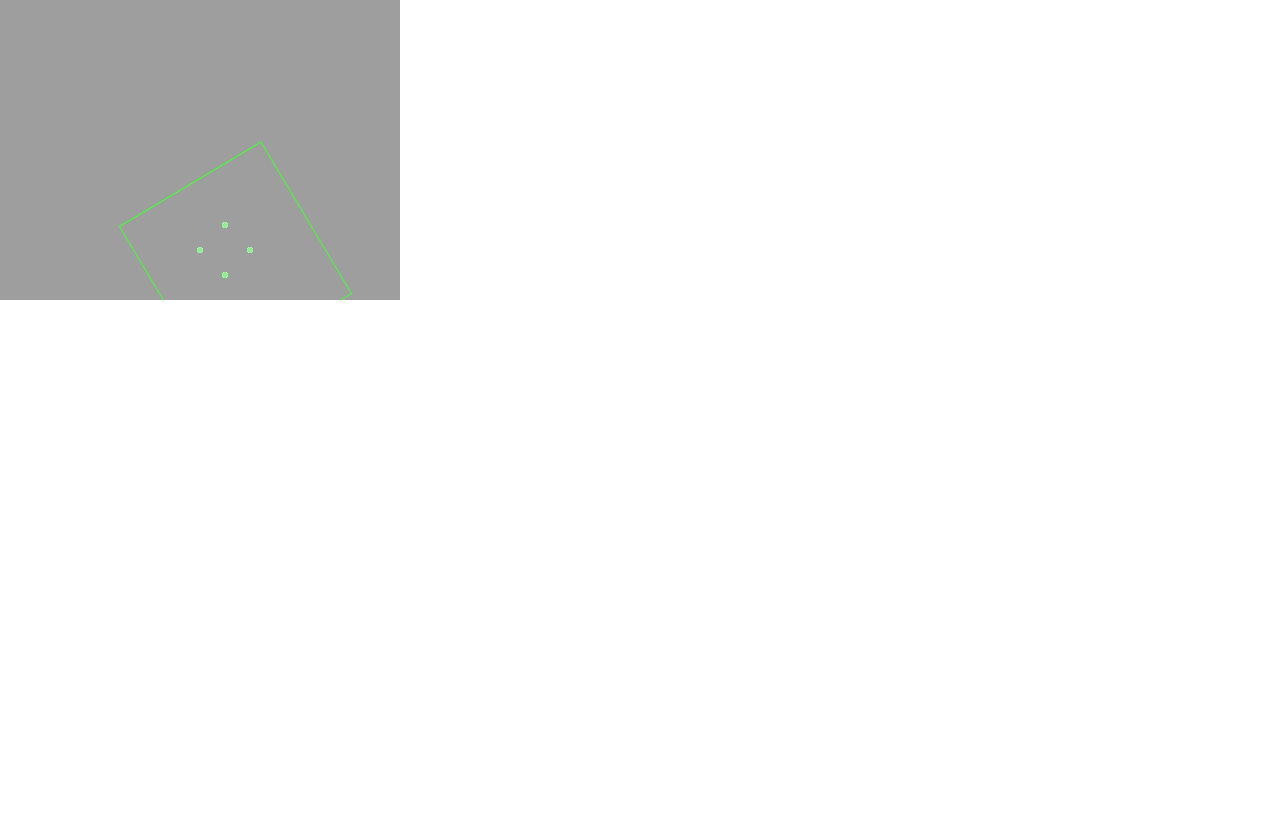
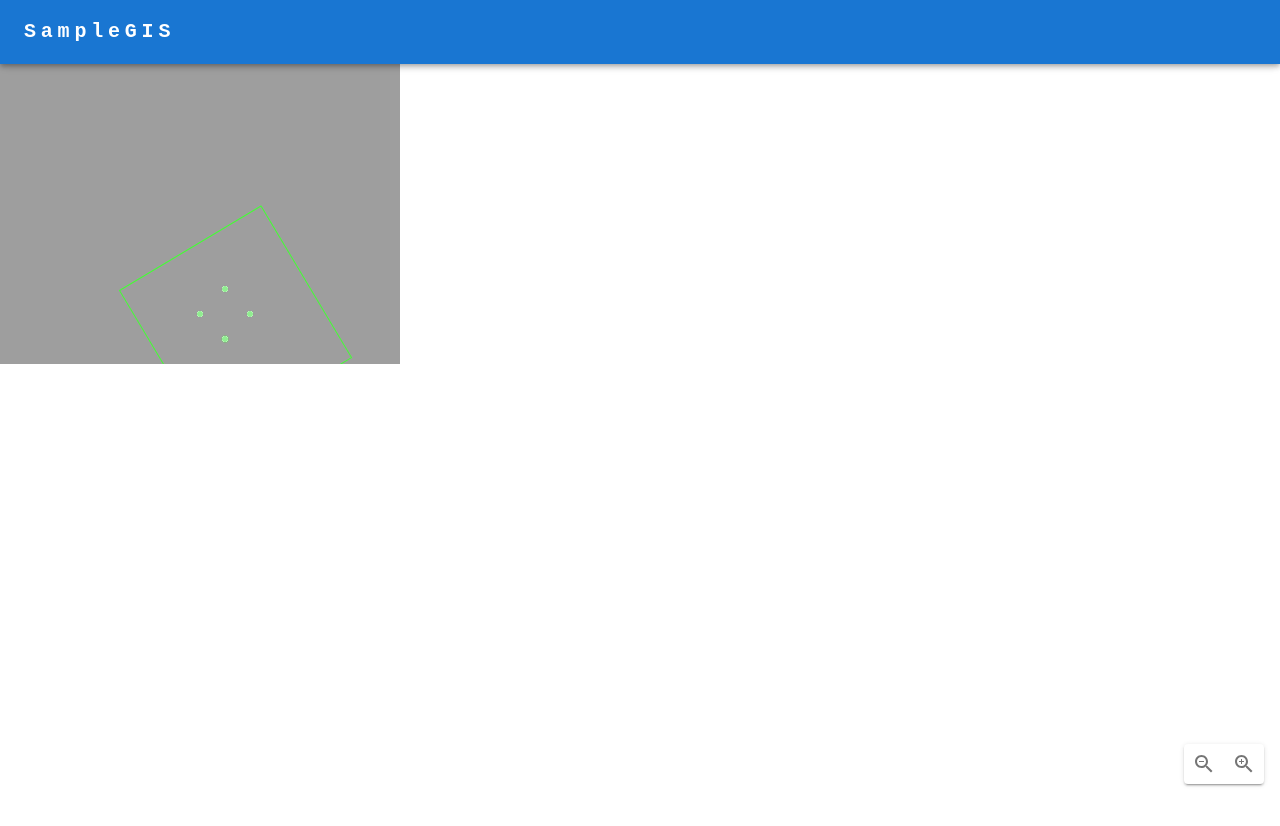
Before and after one commit to sbn-psi/sgis-viewer, a React (Create React App) app: page / in a window 1280 px wide. Shown: the top 826 px of the page. Before the commit the page ends 800 px from the top, so only its background shows below. Built offline with nearby package versions, Linux system fonts and the light colour scheme.

Commit message:
implement zooming, app bar, fix render order

```diff
--- a/package.json
+++ b/package.json
@@ -6,6 +6,7 @@
   "dependencies": {
     "@emotion/react": "^11.10.4",
     "@emotion/styled": "^11.10.4",
+    "@mui/icons-material": "^5.11.16",
     "@mui/material": "^5.10.4",
     "@testing-library/jest-dom": "^5.16.5",
     "@testing-library/react": "^13.4.0",
@@ -14,6 +15,8 @@
     "@types/node": "^16.11.58",
     "@types/react": "^18.0.18",
     "@types/react-dom": "^18.0.6",
+    "install": "^0.13.0",
+    "npm": "^9.6.4",
     "react": "^18.2.0",
     "react-dom": "^18.2.0",
     "react-scripts": "5.0.1",
--- a/src/App.tsx
+++ b/src/App.tsx
@@ -1,10 +1,11 @@
 import React, {useState} from 'react';
 import './App.css';
-import {Box} from '@mui/material';
+import {AppBar, Box, Toolbar, Typography} from '@mui/material';
 import { AppStateProvider, useAppState } from './AppStateContext';
 import { AppCanvasProvider } from './CanvasContext';
 import { Overview } from './components/Overview';
 import { ZoneCanvas } from './components/Zone';
+import Controls from './components/Controls';
 
 function App() {
 
@@ -23,9 +24,31 @@ function Main() {
   const state = useAppState()
 
   return <Box component="main" sx={{ bgcolor: 'background.default'}}>
+    <AppBar position='sticky'>
+      <Toolbar>
+        <Typography
+            variant="h6"
+            noWrap
+            component="a"
+            href="/"
+            sx={{
+              mr: 2,
+              display: { xs: 'none', md: 'flex' },
+              fontFamily: 'monospace',
+              fontWeight: 700,
+              letterSpacing: '.3rem',
+              color: 'inherit',
+              textDecoration: 'none',
+            }}
+          >
+            SampleGIS
+          </Typography>
+      </Toolbar>
+    </AppBar>
     { state.selectedZone
       ? <ZoneCanvas zone={state.selectedZone} sx={{height: '100%', width: '100%', overflow: 'auto'}}/>
       : <Overview sx={{height: '100%', width: '100%', overflow: 'auto'}}/>
     }
+    <Controls/>
   </Box>
 }
--- a/src/AppState.ts
+++ b/src/AppState.ts
@@ -3,6 +3,7 @@ export class AppState {
     readonly zones: Zone[]
     readonly selectedZone: Zone | null = null
     readonly selectedPOI: any
+    readonly zoomLevel: number = 1
     constructor({ overview, zones }: { overview: Zone, zones: Zone[] }) {
         this.overview = overview
         this.zones = zones
--- a/src/AppStateReducer.ts
+++ b/src/AppStateReducer.ts
@@ -4,7 +4,8 @@ type Action =
     { type: 'SELECTED_ZONE', zone: Zone } |
     { type: 'SELECTED_POI', poi: POI } |
     { type: 'UNSELECTED_ZONE' } |
-    { type: 'UNSELECTED_POI' }
+    { type: 'UNSELECTED_POI' } |
+    { type: 'ZOOM', level: number }
 
 export const stateReducer = (state: AppState, action: Action) => {
     switch (action.type) {
@@ -30,5 +31,11 @@ export const stateReducer = (state: AppState, action: Action) => {
                 ...state,
                 selectedPOI: null
             };
+        case "ZOOM":
+
+            return {
+                ...state,
+                zoomLevel: Math.max(0.1, action.level)
+            };
     }
 };
--- a/src/components/Canvas.tsx
+++ b/src/components/Canvas.tsx
@@ -1,16 +1,20 @@
 import React, {useRef, useEffect} from 'react'
+import { useAppState } from '../AppStateContext';
 import { useAppCanvasDispatch } from '../CanvasContext';
 
 type CanvasProps = {
   width: number,
-  height: number
+  height: number,
+  redraw?: (context: CanvasRenderingContext2D, props: any) => void
+  redrawProps?: any
 };
 
-function Canvas({ width, height }: CanvasProps) {
+function Canvas({ width, height, redraw, redrawProps }: CanvasProps) {
   const canvasRef = useRef<HTMLCanvasElement>(null)
   const canvas = canvasRef.current
   const ctx = canvas?.getContext('2d')
   const dispatch = useAppCanvasDispatch()
+  const state = useAppState()
 
   useEffect(() => {
 
@@ -18,16 +22,20 @@ function Canvas({ width, height }: CanvasProps) {
       dispatch(canvas)
 
       // set up scaling
-      const { devicePixelRatio:ratio=1 } = window
+      let { devicePixelRatio:ratio=1 } = window
+
+      ratio *= state.zoomLevel
+
       canvas.width = width*ratio
       canvas.height = height*ratio
       ctx.scale(ratio, ratio)
 
+      redraw && redraw(ctx, redrawProps)
     }
 
-  }, [ctx, canvas, width, height])
+  }, [ctx, canvas, width, height, state.zoomLevel])
 
-  return <canvas width={width} height={height} ref={canvasRef}>
+  return <canvas width={width * state.zoomLevel} height={height * state.zoomLevel} ref={canvasRef}>
     Your browser does not support canvas, please use another
   </canvas>
 }
--- /dev/null
+++ b/src/components/Controls.tsx
@@ -0,0 +1,31 @@
+import { ZoomIn, ZoomOut } from '@mui/icons-material'
+import { Box, ButtonGroup, IconButton } from '@mui/material'
+import React, { useRef, useEffect } from 'react'
+import { useAppState, useAppStateDispatch } from '../AppStateContext'
+
+const zoomLevels = [0.5, 1, 1.5, 2, 2.5, 3]
+
+export default function Controls() {
+  const dispatchState = useAppStateDispatch()
+  const state = useAppState()
+
+  const zoomIndex = zoomLevels.indexOf(state.zoomLevel)
+  const atMax = zoomIndex === zoomLevels.length - 1
+  const atMin = zoomIndex === 0
+
+  return <Box sx={{
+    position: 'fixed',
+    bottom: 16,
+    right: 16,
+    zIndex: 1000,
+  }}>
+    <ButtonGroup variant="contained" aria-label="contained primary button group" sx={{ backgroundColor: 'white' }}>
+      <IconButton onClick={() => dispatchState({ type: 'ZOOM', level: zoomLevels[zoomIndex - 1] })} disabled={atMin}>
+        <ZoomOut />
+      </IconButton>
+      <IconButton onClick={() => dispatchState({ type: 'ZOOM', level: zoomLevels[zoomIndex + 1] })} disabled={atMax}>
+        <ZoomIn />
+      </IconButton>
+    </ButtonGroup>
+  </Box>
+}
--- a/src/components/Overview.tsx
+++ b/src/components/Overview.tsx
@@ -5,15 +5,15 @@ import { useAppCanvas } from '../CanvasContext';
 import { getMousePos } from '../getMousePos';
 import { AppState, Zone } from '../AppState';
 import { Box } from '@mui/material';
-import {findWidth, intersectsZone, Point} from '../math' ;
+import { findWidth, intersectsZone, Point } from '../math';
 
 import data from '../data.json';
-const { pois } = data as {pois: Point[]};
+const { pois } = data as { pois: Point[] };
 
-export function Overview({sx}: {sx: any}) {
+export function Overview({ sx }: { sx: any }) {
   const [loaded, setLoaded] = useState<boolean>(false);
   const img = useRef<HTMLImageElement>(null);
-  const state:AppState = useAppState();
+  const state: AppState = useAppState();
   const dispatchState = useAppStateDispatch();
   const canvas = useAppCanvas();
   let drawContext = canvas?.getContext('2d');
@@ -23,9 +23,9 @@ export function Overview({sx}: {sx: any}) {
     document.body.style.cursor = 'default';
 
     const clickHandler = (x: number, y: number) => {
-      for(let zone of state.zones) {
+      for (let zone of state.zones) {
         if (intersectsZone(zone, x, y, drawContext)) {
-          dispatchState({type: 'SELECTED_ZONE', zone })
+          dispatchState({ type: 'SELECTED_ZONE', zone })
           return
         }
       }
@@ -42,7 +42,7 @@ export function Overview({sx}: {sx: any}) {
       // set up cursor pointer handling
       const mouseMoveListener = (event: MouseEvent) => {
         let pos = getMousePos(canvas, event);
-        for(let zone of state.zones) {
+        for (let zone of state.zones) {
           if (intersectsZone(zone, pos.x, pos.y, drawContext)) {
             document.body.style.cursor = 'pointer';
             return
@@ -58,7 +58,7 @@ export function Overview({sx}: {sx: any}) {
         canvas?.removeEventListener('mousemove', mouseMoveListener);
       };
     }
-  }, [canvas]);
+  }, [canvas, state.zoomLevel]);
 
   // setup image load listener so we rerender when it happens
   useEffect(() => {
@@ -77,31 +77,37 @@ export function Overview({sx}: {sx: any}) {
 
   // draw the current state
   if (loaded && drawContext) {
-    // overview image
-    drawContext.drawImage(img.current!, 0, 0);
-
-    // mapped zones
-    for(let zone of state.zones) {
-      drawZone(zone, drawContext);
-    }
-
-
-    // points
-    for(let poi of pois) {
-      drawPoi(poi, drawContext);
-    }
+    redraw(drawContext, { state, img });
   }
 
 
   return <Box sx={sx}>
     <img ref={img} src={state.overview!.url} style={{ display: 'none' }} crossOrigin="anonymous" />
     {state.zones.map((zone: Zone) => <img id={zone.name} key={zone.name} src={zone.url} style={{ display: 'none' }} crossOrigin="anonymous" />)}
-    <Canvas width={width} height={height} />
+    <Canvas width={width} height={height} redraw={redraw} redrawProps={{state, img}}/>
   </Box>;
 
 }
+
+function redraw(drawContext: CanvasRenderingContext2D, props: any) {
+  const { state, img } = props;
+
+  // overview image
+  drawContext.drawImage(img.current!, 0, 0);
+
+  // mapped zones
+  for (let zone of state.zones) {
+    drawZone(zone, drawContext);
+  }
+
+  // points
+  for (let poi of pois) {
+    drawPoi(poi, drawContext);
+  }
+}
+
 function drawZone(zone: Zone, ctx: CanvasRenderingContext2D) {
-  if(!(zone.left && zone.top && zone.height)) return;
+  if (!(zone.left && zone.top && zone.height)) return;
 
   // calculate tilt
   const angle = Math.atan2(zone.left.y - zone.top.y, zone.left.x - zone.top.x);
--- a/src/components/Zone.tsx
+++ b/src/components/Zone.tsx
@@ -11,10 +11,12 @@ const { pois } = data as {pois: POI[]};
 
 export function ZoneCanvas({zone, sx}: {zone: Zone, sx: any}) {
   const [loaded, setLoaded] = useState<boolean>(false);
+  const [ourPois, setOurPois] = useState<POI[]>([]);
   const img = useRef<HTMLImageElement>(null);
   const canvas = useAppCanvas();
   let drawContext = canvas?.getContext('2d');
   const dispatchState = useAppStateDispatch()
+  const state:AppState = useAppState()
 
   // setup click handlers for canvas
   useEffect(() => {
@@ -57,12 +59,21 @@ export function ZoneCanvas({zone, sx}: {zone: Zone, sx: any}) {
     }
   }, [canvas]);
 
-  // setup image load listener so we rerender when it happens
   useEffect(() => {
+    // setup image load listener so we rerender when it happens
     const listener = () => {
       setLoaded(true);
     };
     img.current!.addEventListener('load', listener);
+
+    let zonePois = []
+    for(let poi of pois) {
+      if(intersectsZone(zone, poi.x, poi.y, drawContext)) {
+        zonePois.push(poi)
+      }
+    }
+    console.log('setting our pois')
+    setOurPois(zonePois)
 
     return function cleanup() {
       img.current?.removeEventListener('load', listener);
@@ -74,24 +85,27 @@ export function ZoneCanvas({zone, sx}: {zone: Zone, sx: any}) {
 
   // draw the current state
   if (loaded && drawContext) {
-    // overview image
-    drawContext.drawImage(img.current!, 0, 0);
-
-    // points
-    for(let poi of pois) {
-      if(intersectsZone(zone, poi.x, poi.y, drawContext)) {
-        let point = translatePoint(poi, zone);
-        drawPoi(point, drawContext);
-      }
-    }
+    redraw(drawContext, {state, zone, ourPois, img});
   }
 
 
   return <Box sx={sx}>
     <img ref={img} src={zone.url} style={{ display: 'none' }} crossOrigin="anonymous" />
-    <Canvas width={width} height={height} />
+    <Canvas width={width} height={height} redraw={redraw} redrawProps={{state, zone, ourPois, img}}/>
     <Details />
   </Box>;
+}
+
+function redraw(context: CanvasRenderingContext2D, props: any) {
+  const { state, zone, ourPois, img } = props;
+  // overview image
+  context.drawImage(img.current!, 0, 0);
+
+  // points
+  for(let poi of ourPois) {
+    let point = translatePoint(poi, zone);
+    drawPoi(point, context);
+  }
 }
 
 function Details() {
@@ -123,6 +137,8 @@ function DrawerContents({poi}: {poi: POI}) {
 }
 
 function drawPoi(poi: any, context: CanvasRenderingContext2D) {
+  // console.log('drawPoi', poi)
+
   context.beginPath();
   context.arc(poi.x, poi.y, 5, 0, 2 * Math.PI);
   context.strokeStyle = 'black';
```
Also changed, not shown: 1 other file (tests, documents, lock files or other folders).
